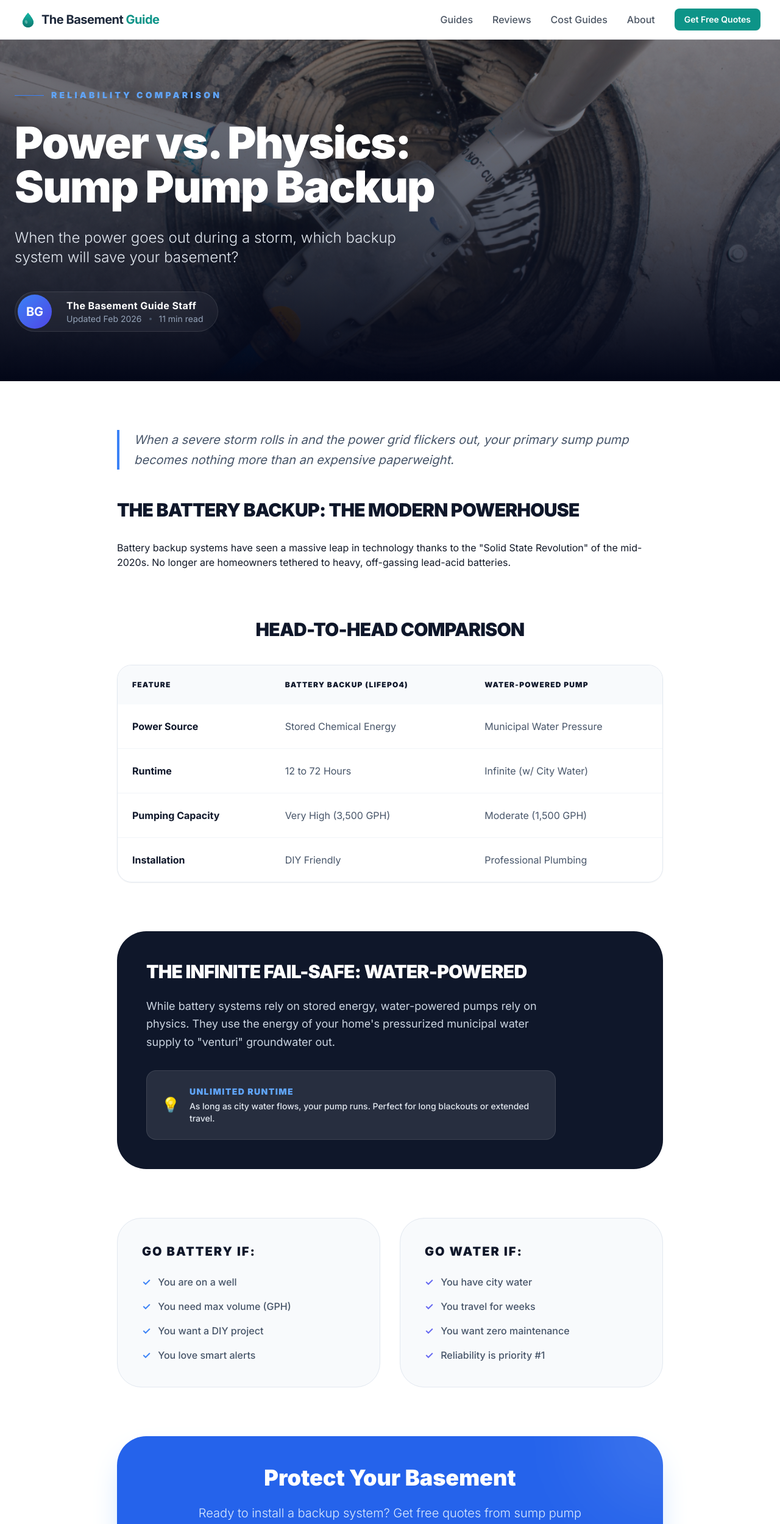
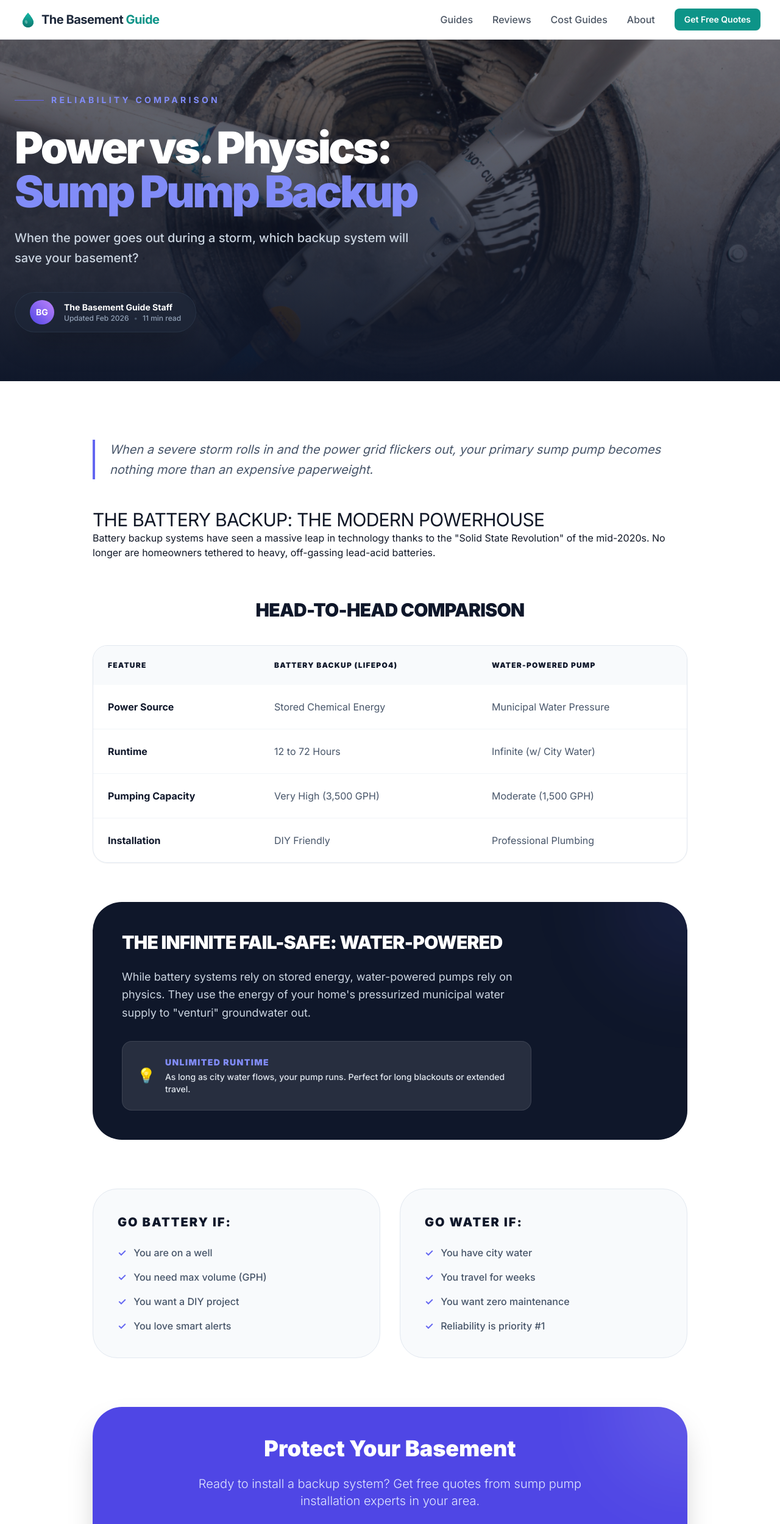
Before and after one commit to thebasementguide2026/basement-guide, a Next.js app: page /articles/battery-vs-water-powered-sump-pumps in a window 1280 px wide. Shown: the top 2499 px of the page at 61% size. Built offline with nearby package versions, Linux system fonts and the light colour scheme.

Commit message:
Update page.tsx

```diff
--- a/app/articles/battery-vs-water-powered-sump-pumps/page.tsx
+++ b/app/articles/battery-vs-water-powered-sump-pumps/page.tsx
@@ -10,48 +10,41 @@ export const metadata: Metadata = {
 
 export default function BatteryVsWaterPoweredPumps() {
   return (
-    <div className="bg-white min-h-screen">
+    <div className='bg-white min-h-screen'>
       {/* Article Hero */}
-      <section className="relative h-[70vh] min-h-[500px] bg-slate-900 overflow-hidden">
+      <section className='relative h-[70vh] min-h-[500px] bg-slate-900 overflow-hidden'>
         <Image
-          src="/sump-pump-installation.jpg.png"
-          alt="Sump pump backup system installation"
+          src='/sump-pump-installation.jpg.png'
+          alt='Sump pump backup system installation'
           fill
-          className="object-cover opacity-50 scale-105 transition-transform duration-700 hover:scale-100"
+          className='object-cover opacity-45 scale-105 transition-transform duration-700 hover:scale-100'
           priority
         />
-        <div className="absolute inset-0 bg-gradient-to-t from-slate-950 via-slate-900/40 to-transparent" />
+        <div className='absolute inset-0 bg-gradient-to-t from-slate-900 via-slate-900/40 to-transparent' />
 
-        <div className="absolute inset-0 flex items-center">
-          <div className="container mx-auto px-6 w-full">
-            <div className="max-w-4xl">
-              <div className="flex items-center gap-3 mb-8">
-                <span className="h-px w-12 bg-blue-500" />
-                <span className="text-blue-400 text-sm font-black uppercase tracking-[0.3em]">
-                  Reliability Comparison
-                </span>
+        <div className='relative h-full max-w-7xl mx-auto px-6 flex flex-col justify-end pb-20'>
+          <div className='flex items-center space-x-3 mb-8'>
+            <div className='w-12 h-px bg-indigo-500'></div>
+            <span className='text-indigo-400 font-bold tracking-[0.3em] text-sm uppercase'>Reliability Comparison</span>
           </div>
-
-              <h1 className="text-5xl md:text-7xl font-black text-white mb-8 leading-[1.1] tracking-tight">
-                Power vs. Physics: <br className="hidden md:block" />
-                Sump Pump Backup
+          <h1 className='text-5xl md:text-7xl font-black text-white mb-6 leading-[0.9] tracking-tighter'>
+            Power vs. Physics: <br />
+            <span className='text-indigo-400'>Sump Pump Backup</span>
           </h1>
-
-              <p className="text-xl md:text-2xl text-slate-200 mb-10 leading-relaxed max-w-2xl font-light">
+          <p className='text-xl text-slate-300 max-w-2xl mb-10 font-medium leading-relaxed'>
             When the power goes out during a storm, which backup system will save your basement?
           </p>
-
-              <div className="flex items-center gap-6 p-1 pr-6 bg-white/5 backdrop-blur-md rounded-full w-fit border border-white/10">
-                <div className="w-14 h-14 bg-gradient-to-br from-blue-500 to-indigo-600 rounded-full flex items-center justify-center text-white font-bold text-xl">
+          <div className='flex items-center space-x-4'>
+            <div className='flex items-center bg-slate-800/50 backdrop-blur-md rounded-full px-6 py-3 border border-slate-700/50 shadow-2xl'>
+              <div className='w-10 h-10 rounded-full bg-gradient-to-tr from-indigo-600 to-purple-400 flex items-center justify-center text-white font-bold text-sm mr-4'>
                 BG
               </div>
-                <div>
-                  <div className="text-white font-bold tracking-wide">The Basement Guide Staff</div>
-                  <div className="flex items-center gap-3 text-slate-400 text-sm">
+              <div className='flex flex-col'>
+                <span className='text-white font-bold text-sm'>The Basement Guide Staff</span>
+                <div className='flex items-center text-slate-400 text-xs font-medium'>
                   <span>Updated Feb 2026</span>
-                    <span className="w-1 h-1 bg-slate-600 rounded-full" />
+                  <span className='mx-2 text-slate-600'>•</span>
                   <span>11 min read</span>
-                  </div>
                 </div>
               </div>
             </div>
@@ -60,43 +53,40 @@ export default function BatteryVsWaterPoweredPumps() {
       </section>
 
       {/* Main Content */}
-      <main className="container mx-auto px-6 py-20">
-        <div className="max-w-4xl mx-auto">
-          {/* Intro Section */}
-          <div className="prose prose-slate prose-lg max-w-none mb-20">
-            <p className="text-xl leading-relaxed text-slate-600 italic border-l-4 border-blue-500 pl-6 mb-12">
+      <main className='max-w-5xl mx-auto px-6 py-24'>
+        <div className='prose prose-lg prose-slate max-w-none prose-headings:text-slate-900 prose-headings:font-black prose-headings:tracking-tight prose-p:text-slate-600 prose-p:leading-relaxed prose-a:text-indigo-600 prose-a:no-underline hover:prose-a:underline'>
+
+          <p className='text-xl leading-relaxed text-slate-600 italic border-l-4 border-indigo-500 pl-6 mb-12'>
             When a severe storm rolls in and the power grid flickers out, your primary sump pump becomes nothing more than an expensive paperweight.
           </p>
 
-            <h2 className="text-3xl font-black text-slate-900 mb-8 uppercase tracking-tight font-black">The Battery Backup: The Modern Powerhouse</h2>
+          <h2 className='text-3xl uppercase tracking-tight'>The Battery Backup: The Modern Powerhouse</h2>
           <p>
             Battery backup systems have seen a massive leap in technology thanks to the "Solid State Revolution" of the mid-2020s. No longer are homeowners tethered to heavy, off-gassing lead-acid batteries.
           </p>
-          </div>
 
-          {/* Quick Comparison Table */}
-          <section className="mb-20">
-            <h2 className="text-3xl font-black text-slate-900 mb-10 uppercase tracking-tight text-center font-black">Head-to-Head Comparison</h2>
-            <div className="overflow-x-auto rounded-3xl border border-slate-200 shadow-sm">
-              <table className="w-full text-left border-collapse">
+          <section className='my-16 not-prose'>
+            <h2 className='text-3xl font-black text-slate-900 mb-10 uppercase tracking-tight text-center'>Head-to-Head Comparison</h2>
+            <div className='overflow-x-auto rounded-3xl border border-slate-200 shadow-sm'>
+              <table className='w-full text-left border-collapse'>
                 <thead>
-                  <tr className="bg-slate-50">
-                    <th className="p-6 font-black text-slate-900 uppercase text-xs tracking-widest">Feature</th>
-                    <th className="p-6 font-black text-slate-900 uppercase text-xs tracking-widest">Battery Backup (LiFePO4)</th>
-                    <th className="p-6 font-black text-slate-900 uppercase text-xs tracking-widest">Water-Powered Pump</th>
+                  <tr className='bg-slate-50'>
+                    <th className='p-6 font-black text-slate-900 uppercase text-xs tracking-widest'>Feature</th>
+                    <th className='p-6 font-black text-slate-900 uppercase text-xs tracking-widest'>Battery Backup (LiFePO4)</th>
+                    <th className='p-6 font-black text-slate-900 uppercase text-xs tracking-widest'>Water-Powered Pump</th>
                   </tr>
                 </thead>
-                <tbody className="divide-y divide-slate-100">
+                <tbody className='divide-y divide-slate-100'>
                   {[
                     { feat: 'Power Source', bat: 'Stored Chemical Energy', water: 'Municipal Water Pressure' },
                     { feat: 'Runtime', bat: '12 to 72 Hours', water: 'Infinite (w/ City Water)' },
                     { feat: 'Pumping Capacity', bat: 'Very High (3,500 GPH)', water: 'Moderate (1,500 GPH)' },
                     { feat: 'Installation', bat: 'DIY Friendly', water: 'Professional Plumbing' }
                   ].map((row, i) => (
-                    <tr key={i} className="hover:bg-slate-50 transition-colors">
-                      <td className="p-6 text-slate-900 font-bold">{row.feat}</td>
-                      <td className="p-6 text-slate-600">{row.bat}</td>
-                      <td className="p-6 text-slate-600">{row.water}</td>
+                    <tr key={i} className='hover:bg-slate-50 transition-colors'>
+                      <td className='p-6 text-slate-900 font-bold'>{row.feat}</td>
+                      <td className='p-6 text-slate-600'>{row.bat}</td>
+                      <td className='p-6 text-slate-600'>{row.water}</td>
                     </tr>
                   ))}
                 </tbody>
@@ -104,56 +94,54 @@ export default function BatteryVsWaterPoweredPumps() {
             </div>
           </section>
 
-          {/* Water Powered Section */}
-          <section className="bg-slate-900 rounded-[3rem] p-12 mb-20 relative overflow-hidden text-white">
-            <div className="relative z-10 max-w-2xl">
-              <h2 className="text-3xl font-black mb-6 uppercase tracking-tight font-black">The Infinite Fail-Safe: Water-Powered</h2>
-              <p className="text-slate-300 text-lg leading-relaxed mb-8">
+          <section className='bg-slate-900 rounded-[3rem] p-12 mb-20 relative overflow-hidden text-white not-prose'>
+            <div className='absolute top-0 right-0 w-64 h-64 bg-indigo-500/10 rounded-full -mr-32 -mt-32 blur-3xl' />
+            <div className='relative z-10 max-w-2xl'>
+              <h2 className='text-3xl font-black mb-6 uppercase tracking-tight'>The Infinite Fail-Safe: Water-Powered</h2>
+              <p className='text-slate-300 text-lg leading-relaxed mb-8'>
                 While battery systems rely on stored energy, water-powered pumps rely on physics. They use the energy of your home's pressurized municipal water supply to "venturi" groundwater out.
               </p>
-              <div className="flex items-center gap-4 p-6 bg-white/10 rounded-2xl border border-white/10">
-                <div className="text-2xl">💡</div>
-                <div className="text-sm font-medium text-slate-200">
-                  <span className="text-blue-400 font-black block mb-1 uppercase tracking-widest">Unlimited Runtime</span>
+              <div className='flex items-center gap-4 p-6 bg-white/10 rounded-2xl border border-white/10'>
+                <div className='text-2xl'>💡</div>
+                <div className='text-sm font-medium text-slate-200'>
+                  <span className='text-indigo-400 font-black block mb-1 uppercase tracking-widest'>Unlimited Runtime</span>
                   As long as city water flows, your pump runs. Perfect for long blackouts or extended travel.
                 </div>
               </div>
             </div>
           </section>
 
-          {/* Decision Tree */}
-          <div className="grid md:grid-cols-2 gap-8 mb-20">
-            <div className="bg-slate-50 p-10 rounded-[2.5rem] border border-slate-200">
-              <h3 className="text-xl font-black text-slate-900 mb-6 uppercase tracking-widest font-black">Go Battery if:</h3>
-              <ul className="space-y-4">
+          <div className='grid md:grid-cols-2 gap-8 mb-20 not-prose'>
+            <div className='bg-slate-50 p-10 rounded-[2.5rem] border border-slate-200'>
+              <h3 className='text-xl font-black text-slate-900 mb-6 uppercase tracking-widest'>Go Battery if:</h3>
+              <ul className='space-y-4'>
                 {['You are on a well', 'You need max volume (GPH)', 'You want a DIY project', 'You love smart alerts'].map((item, i) => (
-                  <li key={i} className="flex items-center gap-3 text-slate-600 font-medium">
-                    <span className="text-blue-500 font-bold">✓</span> {item}
+                  <li key={i} className='flex items-center gap-3 text-slate-600 font-medium'>
+                    <span className='text-indigo-500 font-bold'>✓</span> {item}
                   </li>
                 ))}
               </ul>
             </div>
-            <div className="bg-slate-50 p-10 rounded-[2.5rem] border border-slate-200">
-              <h3 className="text-xl font-black text-slate-900 mb-6 uppercase tracking-widest font-black">Go Water if:</h3>
-              <ul className="space-y-4">
+            <div className='bg-slate-50 p-10 rounded-[2.5rem] border border-slate-200'>
+              <h3 className='text-xl font-black text-slate-900 mb-6 uppercase tracking-widest'>Go Water if:</h3>
+              <ul className='space-y-4'>
                 {['You have city water', 'You travel for weeks', 'You want zero maintenance', 'Reliability is priority #1'].map((item, i) => (
-                  <li key={i} className="flex items-center gap-3 text-slate-600 font-medium">
-                    <span className="text-indigo-500 font-bold">✓</span> {item}
+                  <li key={i} className='flex items-center gap-3 text-slate-600 font-medium'>
+                    <span className='text-indigo-500 font-bold'>✓</span> {item}
                   </li>
                 ))}
               </ul>
             </div>
           </div>
 
-          {/* Lead Form CTA */}
-          <div className="bg-blue-600 rounded-[3rem] p-12 text-white relative overflow-hidden shadow-2xl shadow-blue-200">
-            <div className="absolute top-0 right-0 w-64 h-64 bg-white/10 rounded-full -mr-32 -mt-32 blur-3xl" />
-            <div className="relative z-10 text-center max-w-2xl mx-auto">
-              <h2 className="text-4xl font-black mb-6 font-black">Protect Your Basement</h2>
-              <p className="text-blue-100 text-xl mb-12 font-light">
+          <div className='bg-indigo-600 rounded-[3rem] p-12 text-white relative overflow-hidden shadow-2xl not-prose'>
+            <div className='absolute top-0 right-0 w-64 h-64 bg-white/10 rounded-full -mr-32 -mt-32 blur-3xl' />
+            <div className='relative z-10 text-center max-w-2xl mx-auto'>
+              <h2 className='text-4xl font-black mb-6'>Protect Your Basement</h2>
+              <p className='text-indigo-100 text-xl mb-12 font-light'>
                 Ready to install a backup system? Get free quotes from sump pump installation experts in your area.
               </p>
-              <div className="bg-white rounded-[2rem] p-8 text-slate-900 shadow-2xl">
+              <div className='bg-white rounded-[2rem] p-8 text-slate-900 shadow-2xl'>
                 <LeadForm />
               </div>
             </div>
```
Lines whose indentation alone changed are shown as unchanged.
